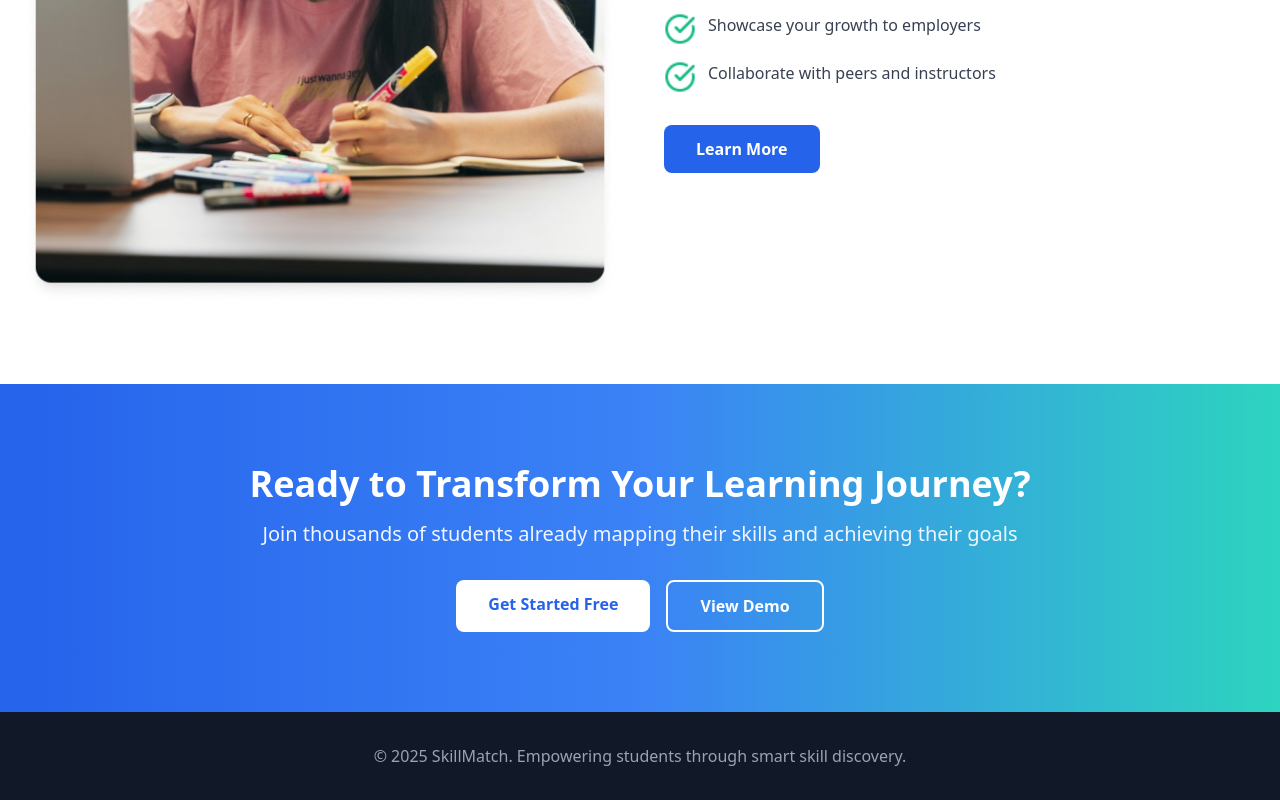
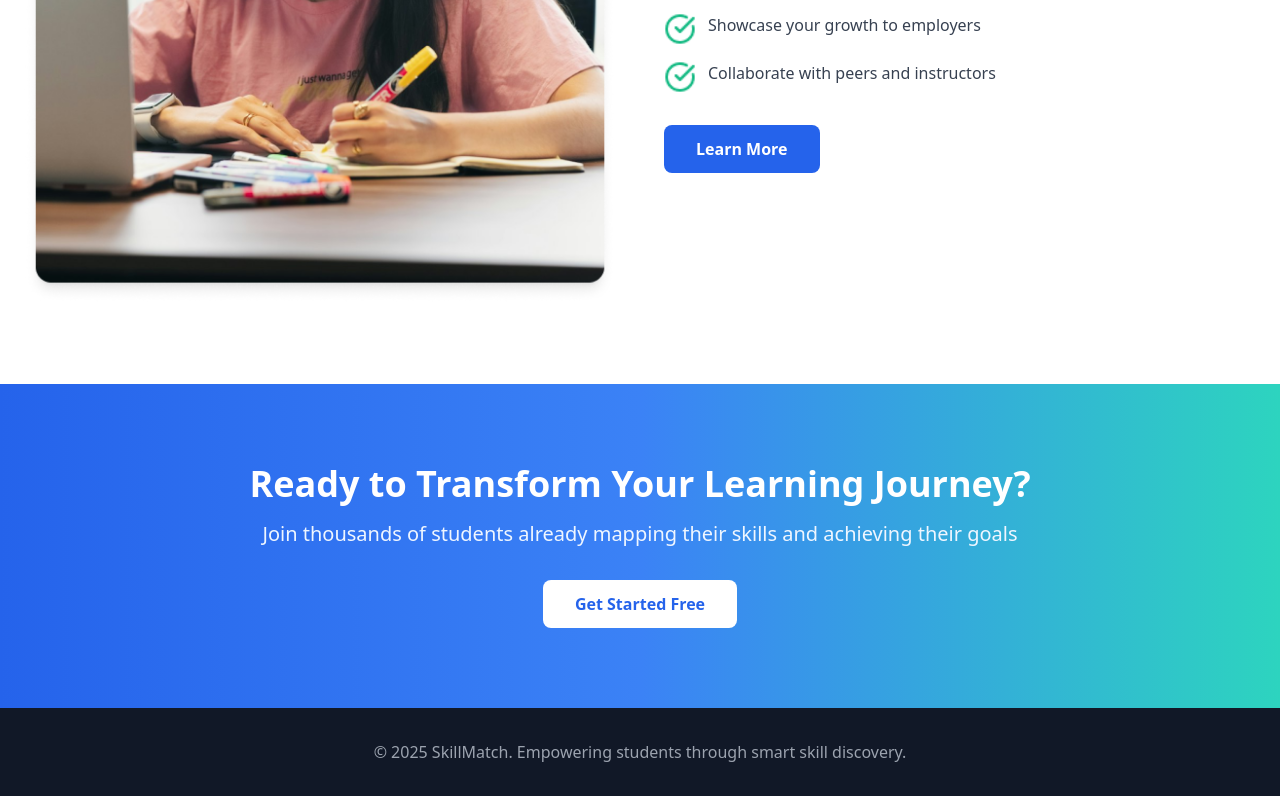
Before and after one commit to gaealatina/SkillMatch_new, a React (Vite) app in the folder frontend/: page / in a window 1280 px wide. Shown: the part 1635-2435 px from the top of the page. Built offline with nearby package versions, Linux system fonts and the light colour scheme.

Commit message:
remove live demo

```diff
--- a/frontend/src/pages/Landing.jsx
+++ b/frontend/src/pages/Landing.jsx
@@ -173,9 +173,6 @@ const Landing = () => {
             <a href="/signup" className="bg-white text-blue-600 px-8 py-3 rounded-lg font-semibold hover:bg-gray-100 transition">
               Get Started Free
             </a>
-            <a href="#features" className="border-2 border-white text-white px-8 py-3 rounded-lg font-semibold hover:bg-white hover:text-blue-600 transition">
-              View Demo
-            </a>
           </div>
         </div>
       </section>
```
